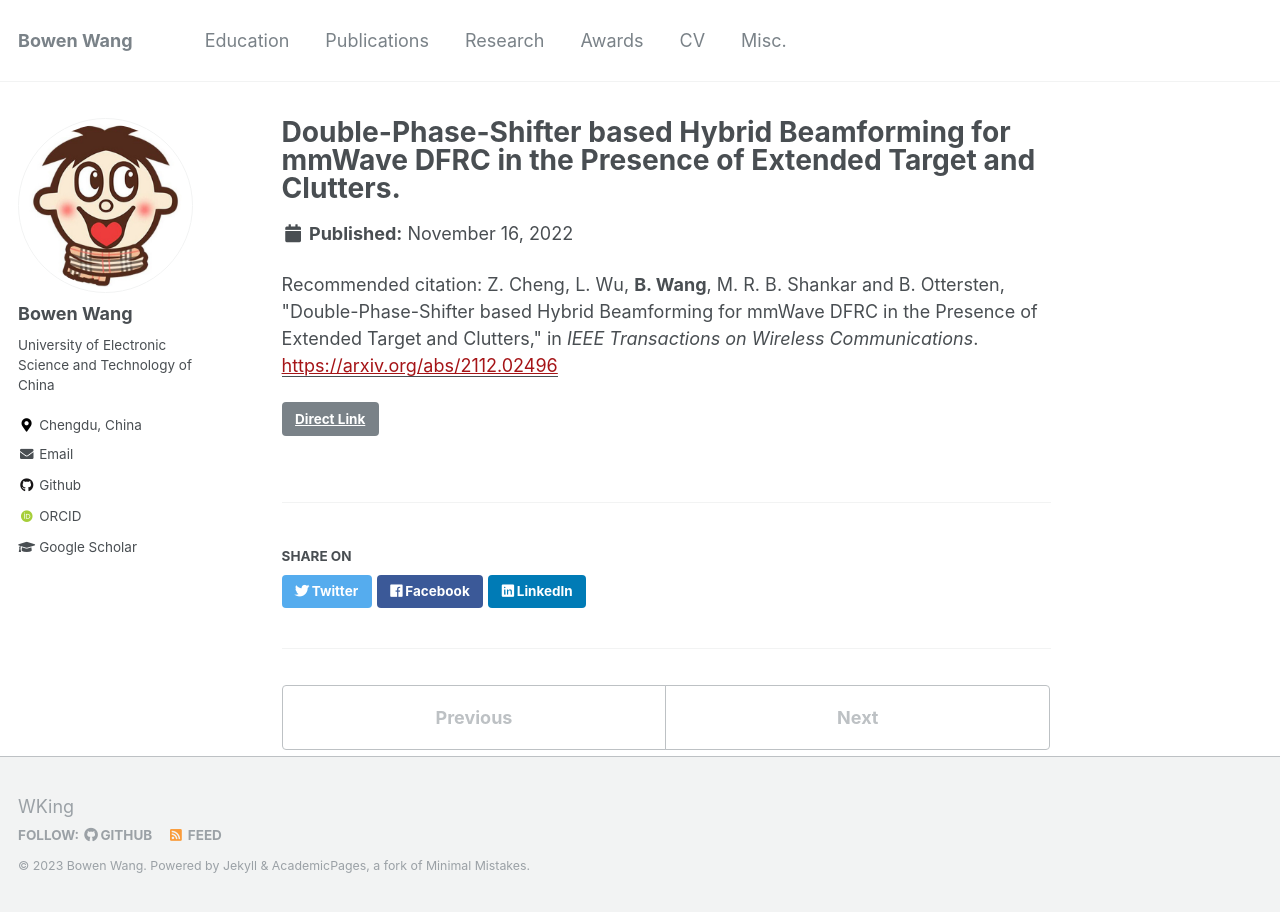
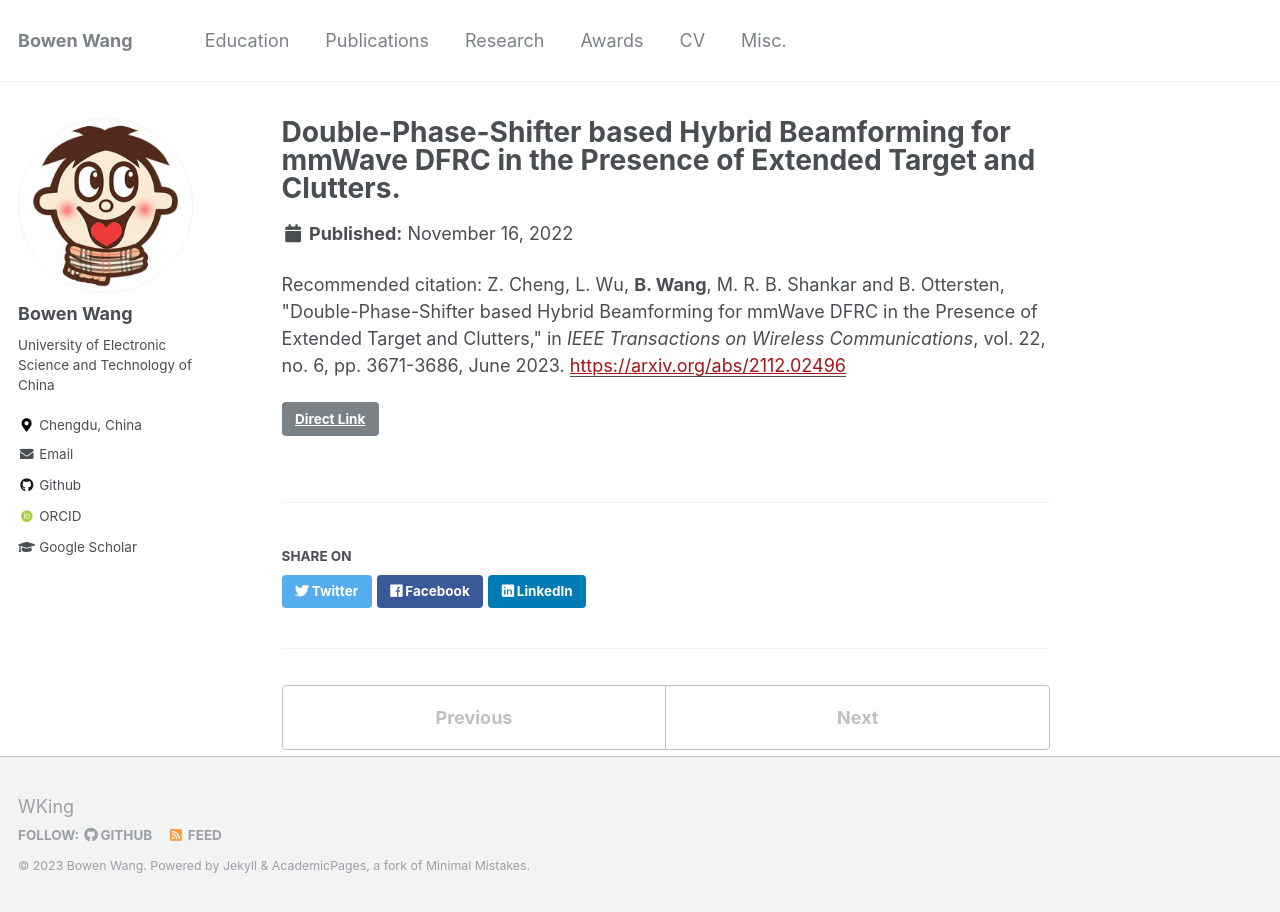
Before and after one commit to BW-Wang/BW-Wang.github.io, a Jekyll site: the page built from _publications/2022-journal-twc.md, in a window 1280 px wide. Built offline with Jekyll 4.4.1, drawn with Linux system fonts in a browser that asks for light colours; some web fonts are replaced.

Commit message:
Update 2022-journal-twc.md

```diff
--- a/_publications/2022-journal-twc.md
+++ b/_publications/2022-journal-twc.md
@@ -7,6 +7,6 @@ date: 2022-11-16
 level: journal
 paperurl: 'https://arxiv.org/abs/2112.02496'
 link: 'https://ieeexplore.ieee.org/document/9950549'
-citation: 'Z. Cheng, L. Wu, <b>B. Wang</b>, M. R. B. Shankar and B. Ottersten, "Double-Phase-Shifter based Hybrid Beamforming for mmWave DFRC in the Presence of Extended Target and Clutters," in <i>IEEE Transactions on Wireless Communications</i>.'
+citation: 'Z. Cheng, L. Wu, <b>B. Wang</b>, M. R. B. Shankar and B. Ottersten, "Double-Phase-Shifter based Hybrid Beamforming for mmWave DFRC in the Presence of Extended Target and Clutters," in <i>IEEE Transactions on Wireless Communications</i>, vol. 22, no. 6, pp. 3671-3686, June 2023.'
 
 ---
```
